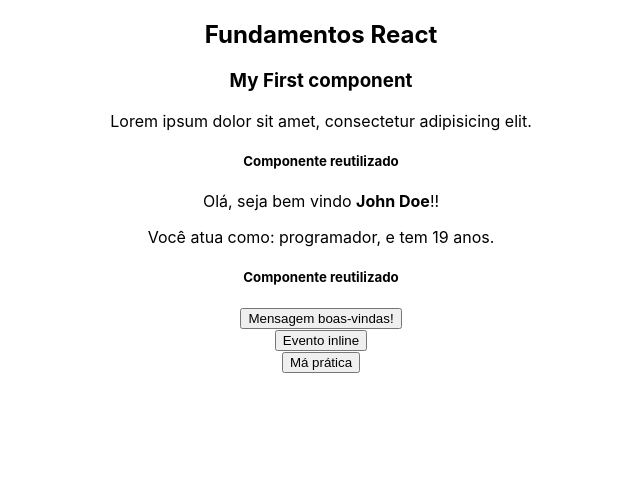
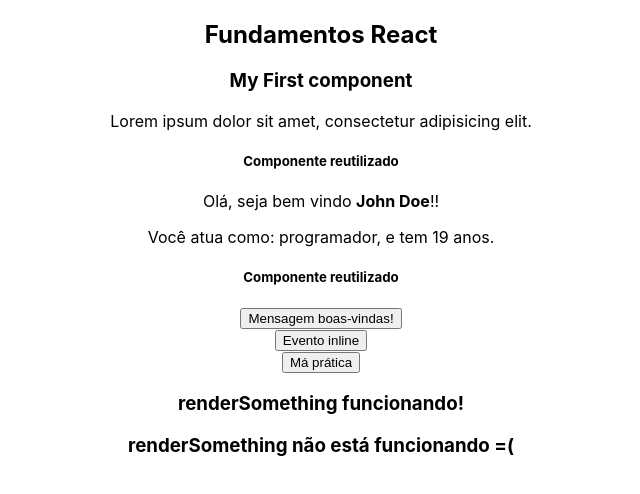
Before and after one commit to GilbertoASJ/ReactJs-Course, a React (Create React App) app in the folder 2_fundamentals/: page / in a window 1280 px wide. Shown: the top 494 px of the page, without its empty margins (319-959 px from the left). Built offline with nearby package versions, Linux system fonts and the light colour scheme.

Commit message:
Feature: :sparkles: Render function - jsx outside principal return

```diff
--- a/2_fundamentals/src/components/Events.jsx
+++ b/2_fundamentals/src/components/Events.jsx
@@ -3,6 +3,17 @@ const Event = () => {
 	const handleShowMessage = (e) => {
 		alert('Seja bem vindo!!')
 		console.log(e)
+	}
+
+	const renderSomething = (x) => {
+
+		if(x) {
+
+			return <h3>renderSomething funcionando!</h3>
+		} else {
+
+			return <h3>renderSomething não está funcionando =(</h3>
+		}
 	}
 
 	return (
@@ -28,6 +39,13 @@ const Event = () => {
 					Má prática
 				</button>
 			</div>
+
+			<div>
+
+				{/* Algo que também pode existir no react é função de renderização, onde podemos criar uma função que retorna jsx ou seja, retorna html */}
+				{renderSomething(true)}
+				{renderSomething(false)}
+			</div>
 		</>
 	)
 }
```
